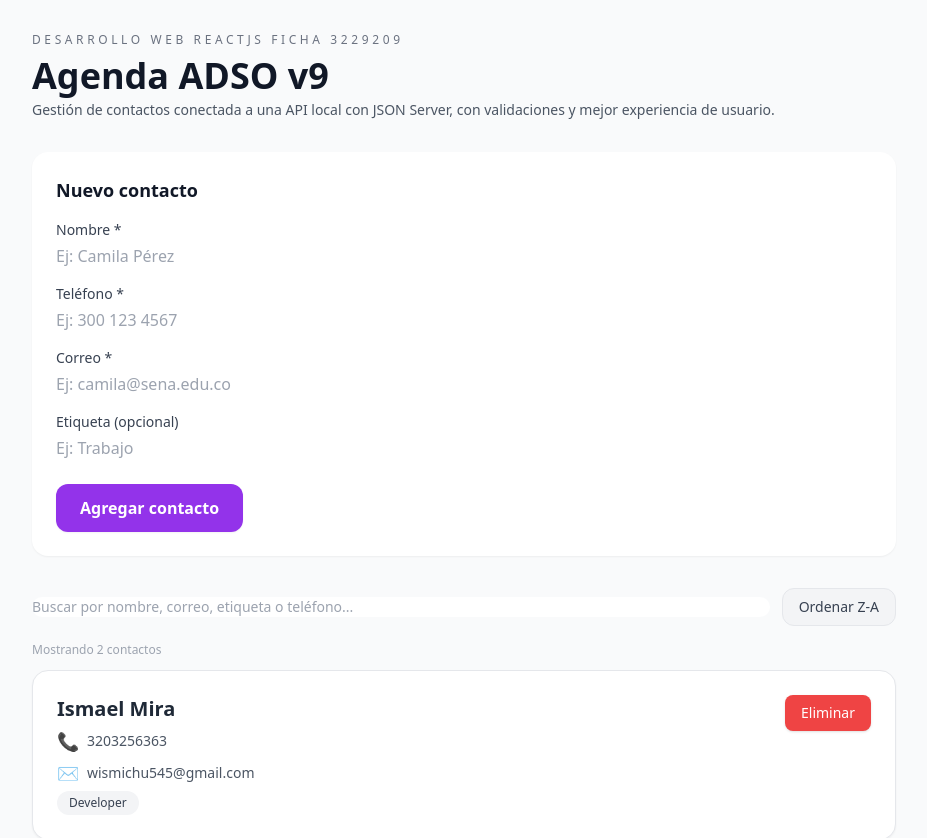
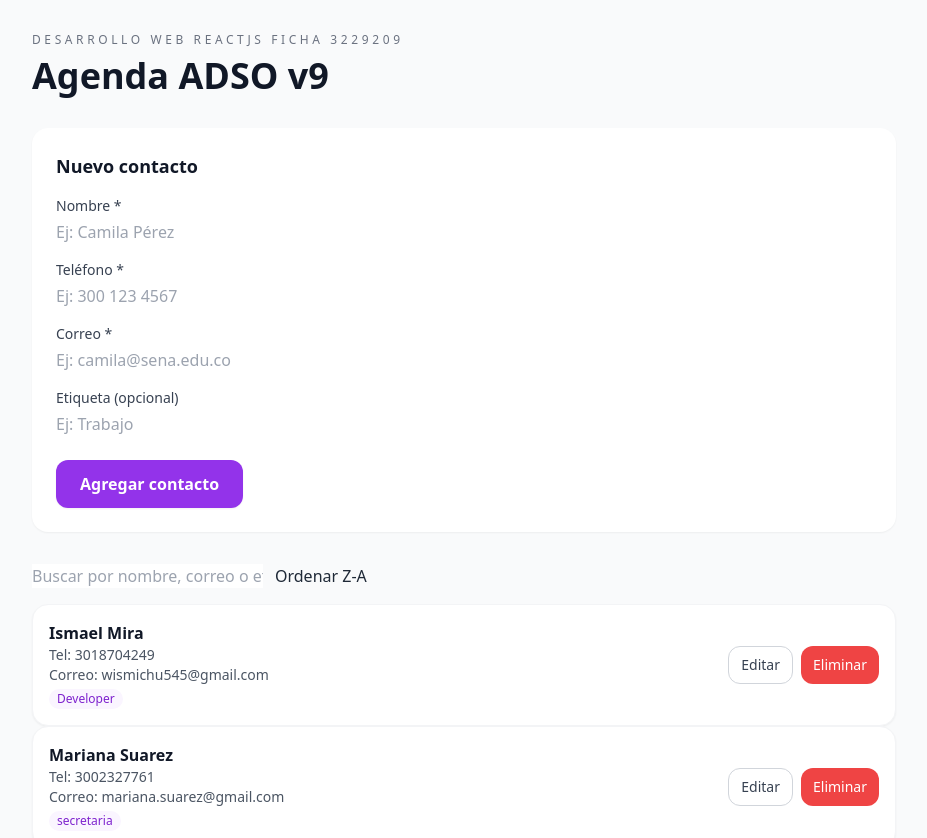
Before and after one commit to ismaelmira-dev/AgendaAdso, a React (Vite) app: page / in a window 1280 px wide. Shown: the top 838 px of the page, without its empty margins (176-1103 px from the left). Built offline with nearby package versions, Linux system fonts and the light colour scheme; data requests are answered from the project's data file.

Commit message:
Clase_11_Agenda_ADSO_v9_Editar_Contactos_Cierre_ABP

```diff
--- a/db.json
+++ b/db.json
@@ -1,11 +1,11 @@
 {
   "contactos": [
     {
-      "id": "b768",
       "nombre": "Ismael Mira",
-      "telefono": "3203256363",
+      "telefono": "3018704249",
       "correo": "wismichu545@gmail.com",
-      "etiqueta": "Developer"
+      "etiqueta": "Developer",
+      "id": "b768"
     },
     {
       "id": "c331",
--- a/src/App.jsx
+++ b/src/App.jsx
@@ -1,137 +1,130 @@
+// Archivo: src/App.jsx
+// Componente principal de la aplicación Agenda ADSO.
+
 import { useEffect, useState } from "react";
-
 import {
   listarContactos,
   crearContacto,
+  actualizarContacto,
   eliminarContactoPorId,
 } from "./api";
-
 import { APP_INFO } from "./config";
-
 import FormularioContacto from "./components/FormularioContacto";
 import ContactoCard from "./components/ContactoCard";
 
 function App() {
+  const [contactos, setContactos] = useState([]);
+  const [cargando, setCargando]   = useState(true);
+  const [error, setError]         = useState("");
+  const [busqueda, setBusqueda]   = useState("");
+  const [ordenAsc, setOrdenAsc]   = useState(true);
 
-  const [contactos, setContactos] = useState([]);
-  const [cargando, setCargando] = useState(true);
-  const [error, setError] = useState("");
-
-  // CLASE 10: Estados para búsqueda y ordenamiento
-  const [busqueda, setBusqueda] = useState("");
-  const [ordenAsc, setOrdenAsc] = useState(true);
+  // ✅ NUEVO — Estado para el contacto en edición
+  const [contactoEnEdicion, setContactoEnEdicion] = useState(null);
 
   useEffect(() => {
-
     const cargarContactos = async () => {
       try {
-
         setCargando(true);
         setError("");
-
         const data = await listarContactos();
         setContactos(data);
-
       } catch (error) {
-
         console.error("Error al cargar contactos:", error);
-
-        setError(
-          "No se pudieron cargar los contactos. Verifica que el servidor esté encendido e intenta de nuevo."
-        );
-
+        setError("No se pudieron cargar los contactos. Verifica que el servidor esté encendido.");
       } finally {
         setCargando(false);
       }
     };
-
     cargarContactos();
-
   }, []);
 
   const onAgregarContacto = async (nuevoContacto) => {
     try {
+      setError("");
+      const creado = await crearContacto(nuevoContacto);
+      setContactos((prev) => [...prev, creado]);
+    } catch (error) {
+      console.error("Error al crear contacto:", error);
+      setError("No se pudo guardar el contacto. Verifica tu conexión.");
+      throw error;
+    }
+  };
 
+  // ✅ NUEVO — Función para actualizar un contacto (UPDATE)
+  const onActualizarContacto = async (contactoActualizado) => {
+    try {
       setError("");
-
-      const creado = await crearContacto(nuevoContacto);
-
-      setContactos((prev) => [...prev, creado]);
-
+      const actualizado = await actualizarContacto(
+        contactoActualizado.id,
+        contactoActualizado
+      );
+      // Reemplaza el contacto actualizado en la lista
+      setContactos((prev) =>
+        prev.map((c) => (c.id === actualizado.id ? actualizado : c))
+      );
+      setContactoEnEdicion(null); // Salimos del modo edición
     } catch (error) {
-
-      console.error("Error al crear contacto:", error);
-
-      setError(
-        "No se pudo guardar el contacto. Verifica tu conexión o el estado del servidor e intenta nuevamente."
-      );
-
+      console.error("Error al actualizar contacto:", error);
+      setError("No se pudo actualizar el contacto.");
       throw error;
     }
   };
 
   const onEliminarContacto = async (id) => {
     try {
-
       setError("");
       await eliminarContactoPorId(id);
-
       setContactos((prev) => prev.filter((c) => c.id !== id));
-
+      // Si el contacto eliminado estaba en edición, cancelamos
+      setContactoEnEdicion((actual) =>
+        actual && actual.id === id ? null : actual
+      );
     } catch (error) {
-
       console.error("Error al eliminar contacto:", error);
-
-      setError(
-        "No se pudo eliminar el contacto. Vuelve a intentarlo o verifica el servidor."
-      );
+      setError("No se pudo eliminar el contacto.");
     }
   };
 
-  // CLASE 10: Primera transformación — filtrar por término de búsqueda
+  // ✅ NUEVO — Activar modo edición
+  const onEditarClick = (contacto) => {
+    setContactoEnEdicion(contacto);
+    setError("");
+  };
+
+  // ✅ NUEVO — Cancelar edición y volver a modo crear
+  const onCancelarEdicion = () => {
+    setContactoEnEdicion(null);
+  };
+
+  // Filtrado y ordenamiento
   const contactosFiltrados = contactos.filter((c) => {
     const termino = busqueda.toLowerCase();
-
-    const nombre   = c.nombre.toLowerCase();
-    const correo   = c.correo.toLowerCase();
-    const etiqueta = (c.etiqueta || "").toLowerCase();
-    const telefono = (c.telefono || "").toLowerCase(); // Mini reto 1
-
     return (
-      nombre.includes(termino) ||
-      correo.includes(termino) ||
-      etiqueta.includes(termino) ||
-      telefono.includes(termino) // Mini reto 1
+      c.nombre.toLowerCase().includes(termino) ||
+      c.correo.toLowerCase().includes(termino) ||
+      (c.etiqueta || "").toLowerCase().includes(termino)
     );
   });
 
-  // CLASE 10: Segunda transformación — ordenar alfabéticamente
   const contactosOrdenados = [...contactosFiltrados].sort((a, b) => {
-    const nombreA = a.nombre.toLowerCase();
-    const nombreB = b.nombre.toLowerCase();
-
-    if (nombreA < nombreB) return ordenAsc ? -1 : 1;
-    if (nombreA > nombreB) return ordenAsc ? 1 : -1;
+    const nA = a.nombre.toLowerCase();
+    const nB = b.nombre.toLowerCase();
+    if (nA < nB) return ordenAsc ? -1 : 1;
+    if (nA > nB) return ordenAsc ? 1 : -1;
     return 0;
   });
 
   return (
     <div className="min-h-screen bg-gray-50">
-
       <div className="max-w-4xl mx-auto px-4 py-8">
-
         <header className="mb-8">
           <p className="text-xs tracking-[0.3em] text-gray-500 uppercase">
             Desarrollo Web ReactJS Ficha {APP_INFO.ficha}
           </p>
-
           <h1 className="text-4xl font-extrabold text-gray-900 mt-2">
             {APP_INFO.titulo}
           </h1>
-
-          <p className="text-sm text-gray-600 mt-1">
-            {APP_INFO.subtitulo}
-          </p>
         </header>
 
         {error && (
@@ -144,41 +137,27 @@ function App() {
           <p className="text-sm text-gray-500">Cargando contactos...</p>
         ) : (
           <>
-            <FormularioContacto onAgregar={onAgregarContacto} />
+            <FormularioContacto
+              onAgregar={onAgregarContacto}
+              onActualizar={onActualizarContacto}
+              contactoEnEdicion={contactoEnEdicion}
+              onCancelarEdicion={onCancelarEdicion}
+            />
 
-            {/*  CLASE 10: Buscador y botón de ordenamiento */}
-            <div className="flex flex-col md:flex-row md:items-center md:justify-between gap-3 mb-4">
+            <div className="flex flex-col md:flex-row gap-3 mb-4">
               <input
                 type="text"
-                className="w-full md:flex-1 rounded-xl border-gray-300 focus:ring-purple-500 focus:border-purple-500 text-sm"
-                placeholder="Buscar por nombre, correo, etiqueta o teléfono..."
+                placeholder="Buscar por nombre, correo o etiqueta..."
                 value={busqueda}
                 onChange={(e) => setBusqueda(e.target.value)}
               />
-
-              <button
-                type="button"
-                onClick={() => setOrdenAsc((prev) => !prev)}
-                className="bg-gray-100 text-gray-700 text-sm px-4 py-2 rounded-xl border border-gray-200 hover:bg-gray-200"
-              >
+              <button onClick={() => setOrdenAsc((prev) => !prev)}>
                 {ordenAsc ? "Ordenar Z-A" : "Ordenar A-Z"}
               </button>
             </div>
 
-            {/*  CLASE 10: Mini reto 2 — contador de resultados */}
-            <p className="text-xs text-gray-400 mb-3">
-              Mostrando {contactosOrdenados.length}{" "}
-              {contactosOrdenados.length === 1 ? "contacto" : "contactos"}
-            </p>
-
-            {/*  CLASE 10: Renderizado con lista filtrada y ordenada */}
-            <section className="space-y-4">
-              {contactosOrdenados.length === 0 ? (
-                <p className="text-sm text-gray-500">
-                  No se encontraron contactos que coincidan con la búsqueda.
-                </p>
-              ) : (
-                contactosOrdenados.map((c) => (
+            <section>
+              {contactosOrdenados.map((c) => (
                 <ContactoCard
                   key={c.id}
                   nombre={c.nombre}
@@ -186,18 +165,12 @@ function App() {
                   correo={c.correo}
                   etiqueta={c.etiqueta}
                   onEliminar={() => onEliminarContacto(c.id)}
+                  onEditar={() => onEditarClick(c)}
                 />
-                ))
-              )}
+              ))}
             </section>
           </>
         )}
-
-        <footer className="mt-8 text-xs text-gray-400">
-          <p>Desarrollo Web – ReactJS | Proyecto Agenda ADSO</p>
-          <p>Instructor: Gustavo Adolfo Bolaños Dorado</p>
-        </footer>
-
       </div>
     </div>
   );
--- a/src/components/ContactoCard.jsx
+++ b/src/components/ContactoCard.jsx
@@ -1,49 +1,40 @@
-// Este componente muestra un contacto individual.
-// Incluye nombre, teléfono, correo, etiqueta y el botón de eliminar.
+function ContactoCard({ nombre, telefono, correo, etiqueta, onEliminar, onEditar }) {
+  return (
+    <article className="bg-white rounded-2xl shadow-sm border border-gray-100 p-4 flex flex-col md:flex-row md:items-center md:justify-between gap-3">
 
-export default function ContactoCard({
-  nombre,
-  telefono,
-  correo,
-  etiqueta,
-  onEliminar,
-}) {
-  return (
-    <div className="bg-white shadow-sm border border-gray-200 rounded-2xl p-6 flex items-start justify-between">
-      {/* Información del contacto */}
-      <div className="space-y-1">
-        {/* Nombre */}
-        <h3 className="text-xl font-semibold text-gray-800">
-          {nombre}
-        </h3>
-
-        {/* Teléfono */}
-        <p className="text-gray-600 text-sm flex items-center gap-2">
-          <span className="text-purple-500 text-lg">📞</span>
-          {telefono}
-        </p>
-
-        {/* Correo */}
-        <p className="text-gray-600 text-sm flex items-center gap-2">
-          <span className="text-purple-500 text-lg">✉️</span>
-          {correo}
-        </p>
-
-        {/* Etiqueta (si existe) */}
+      <div>
+        <h3 className="text-base font-semibold text-gray-900">{nombre}</h3>
+        <p className="text-sm text-gray-600">Tel: {telefono}</p>
+        <p className="text-sm text-gray-600">Correo: {correo}</p>
         {etiqueta && (
-          <span className="inline-block bg-gray-100 text-gray-700 text-xs px-3 py-1 rounded-full mt-2">
+          <span className="inline-flex mt-1 px-2 py-0.5 rounded-full text-xs font-medium bg-purple-50 text-purple-700">
             {etiqueta}
           </span>
         )}
       </div>
 
-      {/* Botón de eliminar */}
+      <div className="flex gap-2 justify-end">
+
+        {/* ✅ NUEVO — Botón Editar */}
         <button
+          type="button"
+          onClick={onEditar}
+          className="text-xs md:text-sm px-3 py-2 rounded-xl border border-gray-300 text-gray-700 hover:bg-gray-100"
+        >
+          Editar
+        </button>
+
+        <button
+          type="button"
           onClick={onEliminar}
-        className="bg-red-500 hover:bg-red-600 text-white text-sm px-4 py-2 rounded-lg shadow transition"
+          className="text-xs md:text-sm px-3 py-2 rounded-xl bg-red-500 text-white hover:bg-red-600"
         >
           Eliminar
         </button>
+
       </div>
+    </article>
   );
 }
+
+export default ContactoCard;
--- a/src/components/FormularioContacto.jsx
+++ b/src/components/FormularioContacto.jsx
@@ -1,91 +1,80 @@
-import { useState } from "react";
+import { useEffect, useState } from "react";
 
-function FormularioContacto({ onAgregar }) {
-  const [form, setForm] = useState({
-    nombre: "",
-    telefono: "",
-    correo: "",
-    etiqueta: "",
-  });
+function FormularioContacto({
+  onAgregar,
+  onActualizar,
+  contactoEnEdicion,
+  onCancelarEdicion,
+}) {
+  const [form, setForm] = useState({ nombre: "", telefono: "", correo: "", etiqueta: "" });
+  const [errores, setErrores] = useState({ nombre: "", telefono: "", correo: "" });
+  const [enviando, setEnviando] = useState(false);
 
-  const [errores, setErrores] = useState({
-    nombre: "",
-    telefono: "",
-    correo: "",
-  });
-
-  const [enviando, setEnviando] = useState(false);
+  // ✅ Carga los datos al entrar en modo edición
+  useEffect(() => {
+    if (contactoEnEdicion) {
+      setForm({
+        nombre:   contactoEnEdicion.nombre   || "",
+        telefono: contactoEnEdicion.telefono || "",
+        correo:   contactoEnEdicion.correo   || "",
+        etiqueta: contactoEnEdicion.etiqueta || "",
+      });
+    } else {
+      setForm({ nombre: "", telefono: "", correo: "", etiqueta: "" });
+    }
+    setErrores({ nombre: "", telefono: "", correo: "" });
+  }, [contactoEnEdicion]);
 
   const onChange = (e) => {
     const { name, value } = e.target;
-    setForm((prevForm) => ({
-      ...prevForm,
-      [name]: value,
-    }));
+    setForm((prev) => ({ ...prev, [name]: value }));
   };
 
   function validarFormulario() {
-    const nuevosErrores = { nombre: "", telefono: "", correo: "" };
-
-    if (!form.nombre.trim()) {
-      nuevosErrores.nombre = "El nombre es obligatorio.";
-    }
-
-    if (!form.telefono.trim()) {
-      nuevosErrores.telefono = "El teléfono es obligatorio.";
-    }
-
-    if (!form.correo.trim()) {
-      nuevosErrores.correo = "El correo es obligatorio.";
-    } else if (!form.correo.includes("@")) {
-      nuevosErrores.correo = "El correo debe contener @.";
-    }
-
-    setErrores(nuevosErrores);
-
-    return (
-      !nuevosErrores.nombre && !nuevosErrores.telefono && !nuevosErrores.correo
-    );
+    const errs = { nombre: "", telefono: "", correo: "" };
+    if (!form.nombre.trim())   errs.nombre   = "El nombre es obligatorio.";
+    if (!form.telefono.trim()) errs.telefono = "El teléfono es obligatorio.";
+    if (!form.correo.trim())   errs.correo   = "El correo es obligatorio.";
+    else if (!form.correo.includes("@")) errs.correo = "El correo debe contener @.";
+    setErrores(errs);
+    return !errs.nombre && !errs.telefono && !errs.correo;
   }
 
   const onSubmit = async (e) => {
     e.preventDefault();
-
-    const esValido = validarFormulario();
-    if (!esValido) return;
-
+    if (!validarFormulario()) return;
     try {
       setEnviando(true);
-      await onAgregar(form);
-
-      await new Promise((resolve) => setTimeout(resolve, 500));
-
-      setForm({
-        nombre: "",
-        telefono: "",
-        correo: "",
-        etiqueta: "",
-      });
-
-      setErrores({
-        nombre: "",
-        telefono: "",
-        correo: "",
-      });
+      if (contactoEnEdicion) {
+        // MODO EDICIÓN
+        await onActualizar({ ...form, id: contactoEnEdicion.id });
+      } else {
+        // MODO CREAR
+        await onAgregar(form);
+      }
+      setForm({ nombre: "", telefono: "", correo: "", etiqueta: "" });
+      setErrores({ nombre: "", telefono: "", correo: "" });
+      if (contactoEnEdicion && onCancelarEdicion) onCancelarEdicion();
     } finally {
       setEnviando(false);
     }
   };
+
+  const estaEnEdicion = Boolean(contactoEnEdicion);
+  const tituloFormulario    = estaEnEdicion ? "Editar contacto"    : "Nuevo contacto";
+  const textoBotonPrincipal = estaEnEdicion ? "Guardar cambios" : "Agregar contacto";
 
   return (
     <form
       className="bg-white shadow-sm rounded-2xl p-6 space-y-4 mb-8"
       onSubmit={onSubmit}
     >
+      {/* Título dinámico según el modo */}
       <h2 className="text-lg font-semibold text-gray-900 mb-2">
-        Nuevo contacto
+        {tituloFormulario}
       </h2>
 
+      {/* Campo Nombre */}
       <div>
         <label className="block text-sm font-medium text-gray-700 mb-1">
           Nombre *
@@ -102,6 +91,7 @@ function FormularioContacto({ onAgregar }) {
         )}
       </div>
 
+      {/* Campo Teléfono */}
       <div>
         <label className="block text-sm font-medium text-gray-700 mb-1">
           Teléfono *
@@ -118,6 +108,7 @@ function FormularioContacto({ onAgregar }) {
         )}
       </div>
 
+      {/* Campo Correo */}
       <div>
         <label className="block text-sm font-medium text-gray-700 mb-1">
           Correo *
@@ -134,6 +125,7 @@ function FormularioContacto({ onAgregar }) {
         )}
       </div>
 
+      {/* Campo Etiqueta (opcional) */}
       <div>
         <label className="block text-sm font-medium text-gray-700 mb-1">
           Etiqueta (opcional)
@@ -147,14 +139,27 @@ function FormularioContacto({ onAgregar }) {
         />
       </div>
 
-      <div className="pt-2">
+      {/* Botones del formulario */}
+      <div className="pt-2 flex flex-col md:flex-row md:items-center gap-3">
+        {/* Botón principal: crear o guardar cambios */}
         <button
           type="submit"
           disabled={enviando}
           className="w-full md:w-auto bg-purple-600 hover:bg-purple-700 disabled:bg-purple-300 disabled:cursor-not-allowed text-white px-6 py-3 rounded-xl font-semibold shadow-sm"
         >
-          {enviando ? "Guardando..." : "Agregar contacto"}
+          {enviando ? "Guardando..." : textoBotonPrincipal}
         </button>
+
+        {/* Botón cancelar: solo visible en modo edición */}
+        {estaEnEdicion && (
+          <button
+            type="button"
+            onClick={onCancelarEdicion}
+            className="w-full md:w-auto bg-gray-100 text-gray-700 px-6 py-3 rounded-xl border border-gray-300 hover:bg-gray-200 text-sm"
+          >
+            Cancelar edición
+          </button>
+        )}
       </div>
     </form>
   );
```
Also changed, not shown: src/api.js (+15 -19 lines). Lines whose indentation alone changed are shown as unchanged.
